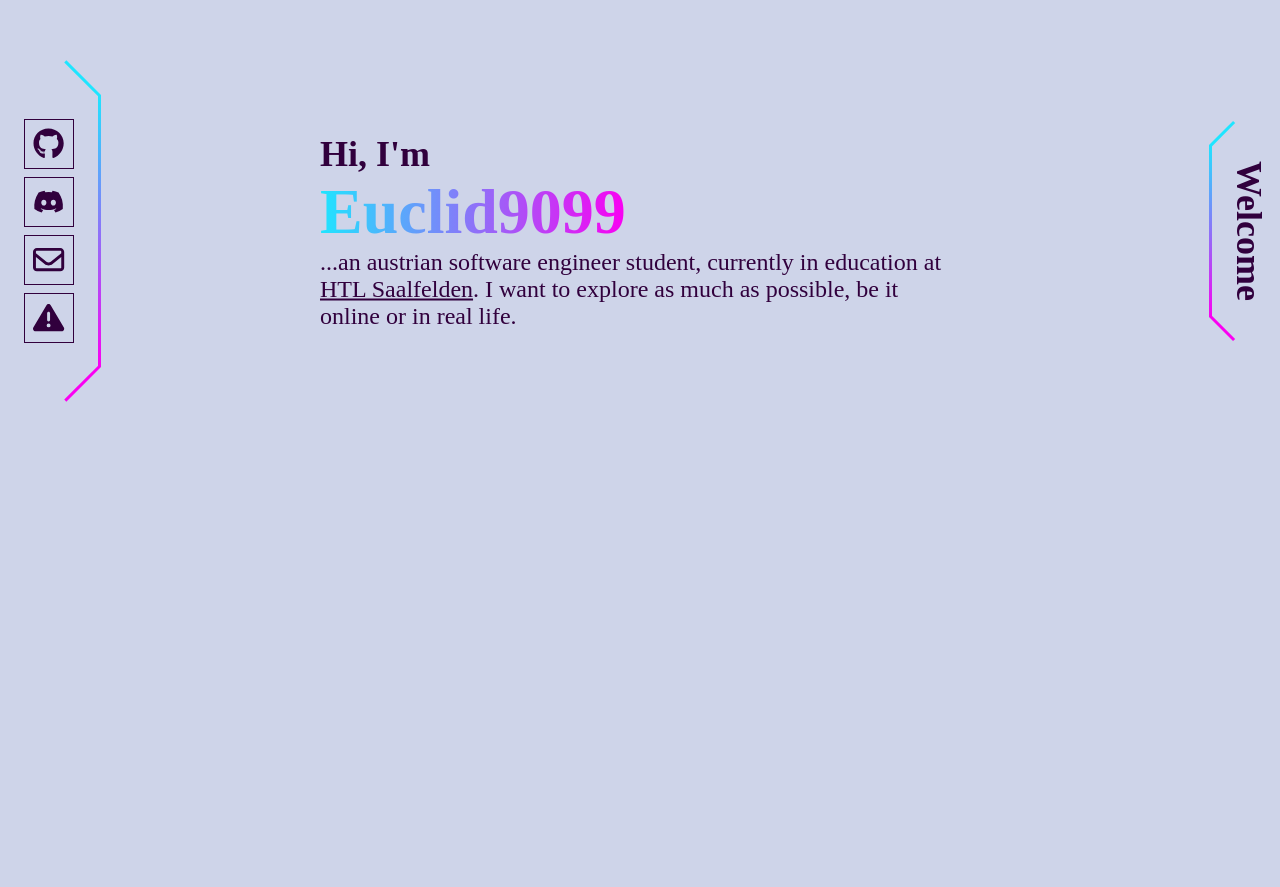
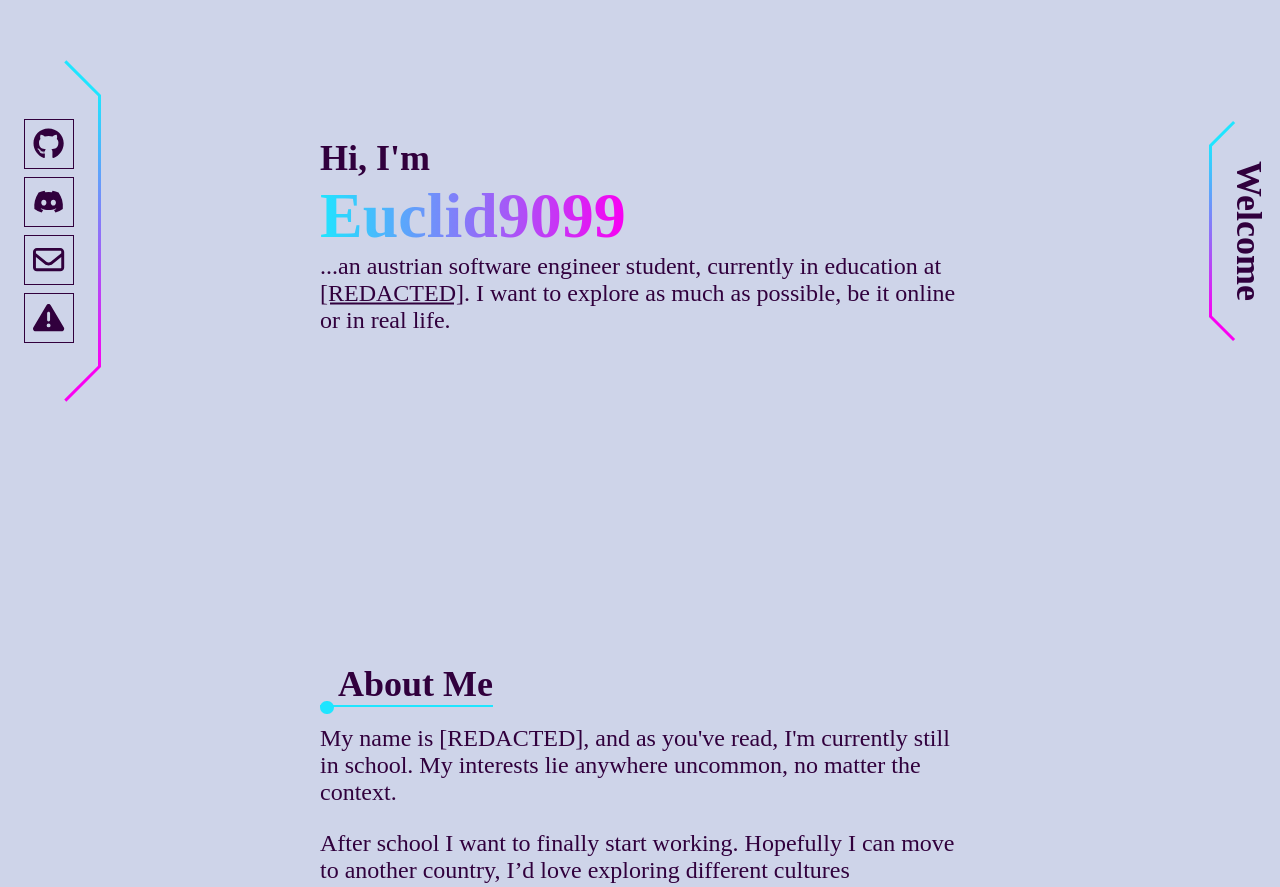
Before and after one commit to euclid9099/euclid9099.github.io, a plain HTML site: page index.html in a window 1280 px wide. Shown: the part 169-1056 px from the top of the page. Before the commit the page ends 800 px from the top, so only its background shows below. Drawn offline with Linux system fonts and the light colour scheme.

Commit message:
styled subtitles, wrote paragraph on 'about me'

```diff
--- a/index.html
+++ b/index.html
@@ -80,20 +80,27 @@
                 <h2>Hi, I'm</h2>
                 <h1 class="gradient-text glint" style="--glint-text: 'Euclid9099'">Euclid9099</h1>
                 <p>...an austrian software engineer student, currently in education at <a class="hyperlink"
-                        href="https://www.htlsaalfelden.at/">HTL Saalfelden</a>. I want to explore as much as possible,
+                        href="config:school">[REDACTED]</a>. I want to explore as much as possible,
                     be it online or in real life.</p>
             </div>
         </section>
         <section id="about-me">
-
+            <h2 class="subtitle glint" style="--glint-text: 'About Me'"> About Me</h2>
+            <p>My name is [REDACTED], and as you've read, I'm currently still in school. My interests lie anywhere
+                uncommon, no matter the context.</p>
+            <p>After school I want to finally start working. Hopefully I can move to another country, I’d love exploring
+                different cultures</p>
         </section>
         <section id="skills">
+            <h2 class="subtitle">Skills</h2>
 
         </section>
         <section id="projects">
+            <h2 class="subtitle">Projects</h2>
 
         </section>
         <section id="timeline">
+            <h2 class="subtitle">Timeline</h2>
 
         </section>
     </main>
--- a/main.js
+++ b/main.js
@@ -3,7 +3,8 @@ const config = {
         discord: 'https://example.com/discord',
         github: 'https://github.com/euclid9099',
         mail: 'mailto:mail@example.com',
-        issues: 'https://github.com/euclid9099/portfolio/issues/new'
+        issues: 'https://github.com/euclid9099/portfolio/issues/new',
+        school: 'https://example.org/school'
     }
 }
 
--- a/style.css
+++ b/style.css
@@ -24,6 +24,11 @@ body {
     margin: 0;
 }
 
+section {
+    min-height: 50svh;
+    padding-bottom: 2rem;
+}
+
 h1 {
     font-size: 64px;
     margin: 0;
@@ -36,7 +41,7 @@ h2 {
 
 p {
     font-size: 24px;
-    margin: 0;
+    margin-top: 0;
 }
 
 .button {
@@ -95,7 +100,7 @@ p {
     position: relative;
 }
 
-.glint::after {
+.glint::before {
     content: var(--glint-text);
     position: absolute;
     top: 0;
@@ -107,7 +112,7 @@ p {
     -webkit-text-fill-color: transparent;
 }
 
-.glint:hover::after {
+.glint:hover::before {
     animation: glint 5s linear infinite;
 }
 
@@ -121,6 +126,31 @@ p {
     to {
         background-position: 0 -300%;
     }
+}
+
+.subtitle {
+    margin-bottom: 0.5em;
+    padding-left: 0.5em;
+    width: min-content;
+    white-space: nowrap;
+    border-bottom: var(--primary-color) 0.0625em solid;
+    position: relative;
+}
+
+.subtitle::after {
+    content: '';
+    display: block;
+    height: 0.375em;
+    width: 0.375em;
+    background-color: var(--primary-color);
+    border-radius: 50%;
+    position: absolute;
+    bottom: -0.25em;
+    left: 0;
+}
+
+.subtitle.glint::before {
+    left: 1rem;
 }
 
 #links {
```
